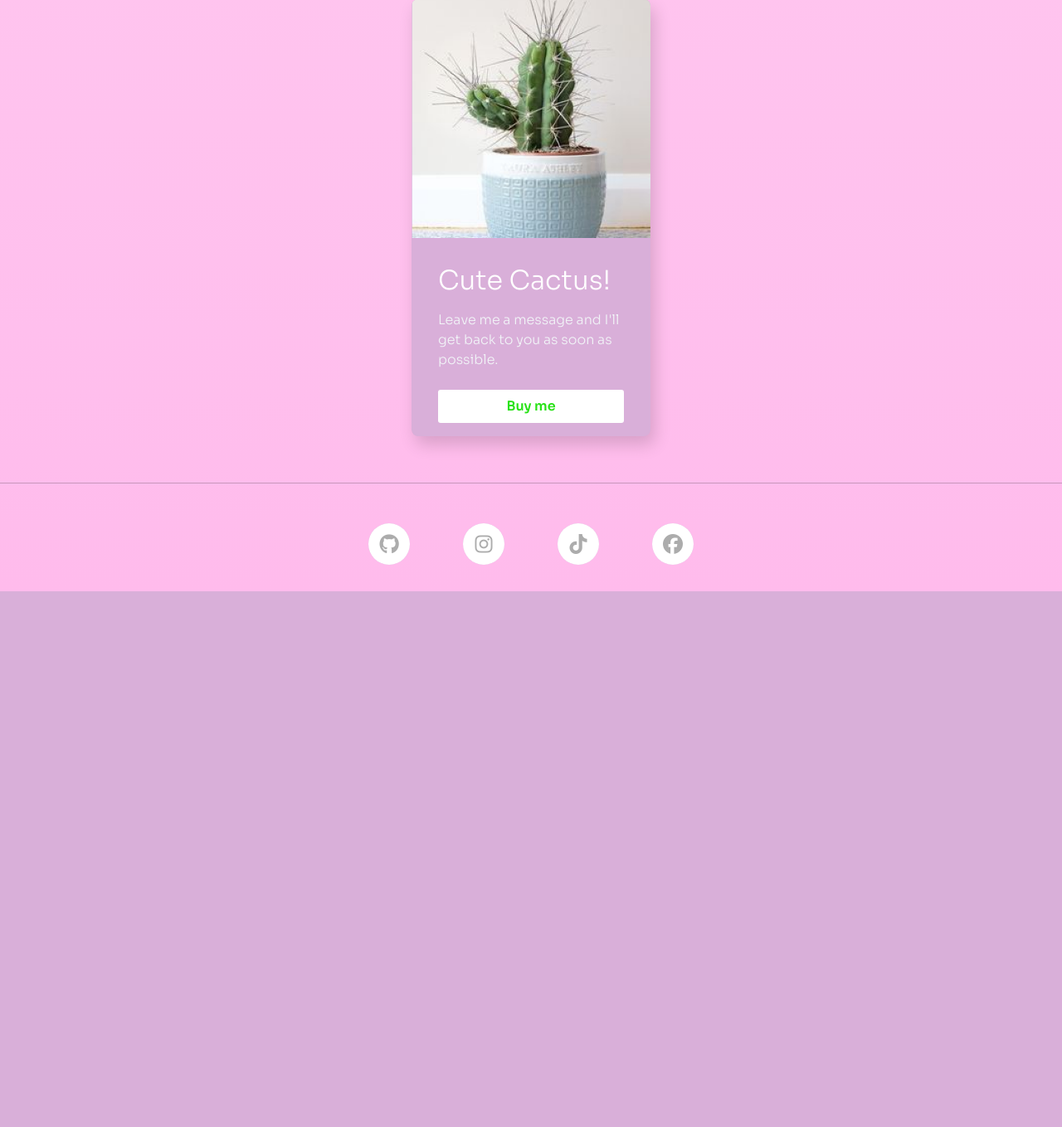
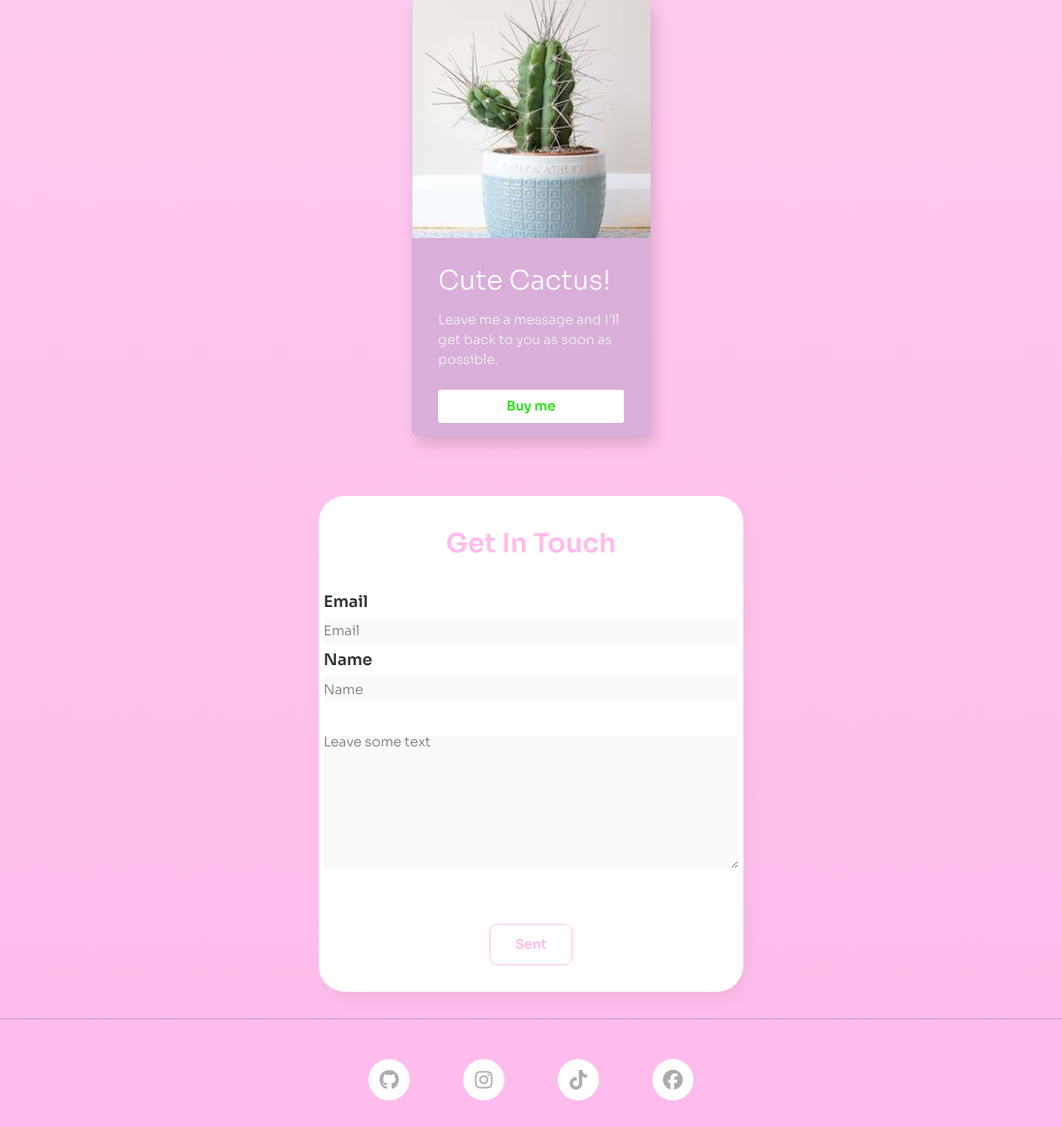
Before and after one commit to XANuN/cactus-store, a PHP site: page / in a window 1280 px wide. Shown: the part 4733-6092 px from the top of the page at 83% size. Before the commit the page ends 5446 px from the top, so only its background shows below. Run offline with PHP 8.4, Linux system fonts and the light colour scheme; some libraries are stand-ins or nearby versions.

Commit message:
add form

```diff
--- a/index.html
+++ b/index.html
@@ -318,6 +318,31 @@
         </article>
     </div>
 
+    <!-- form-section -->
+
+    <form action="post" class="main-form" data-netlify>
+        <div class="main-section">
+            <div class="header">
+                <h5>Get In Touch</h5>
+            </div>
+            <div class="input-body">
+                <div class="email">
+                    <label>Email</label>
+                    <input type="email" name="email" id="email" placeholder="Email">
+                </div>
+                <div class="name">
+                    <label for="name">Name</label>
+                    <input type="text" name="name" id="name" placeholder="Name">
+                </div>
+                <textarea name="txt-area" id="txt-area" cols="35" rows="10" placeholder="Leave some text"></textarea>
+            </div>
+            <div class="button-section">
+                <input type="submit" value="Sent">
+            </div>
+        </div>
+
+    </form>
+
 
     <!-- footer-section -->
     <div class="footer-section">
--- a/style.css
+++ b/style.css
@@ -137,6 +137,109 @@ figure .article-image {
 }
 
 
+/* form-section */
+
+.main-form {
+    display: flex;
+    flex-direction: column;
+    align-items: center;
+    max-width: 40%;
+    border-radius: 2rem;
+    margin: 2rem auto;
+    background-color: rgb(255, 255, 255);
+    box-shadow: 5px 10px 20px rgba(0, 0, 0, 0.048);
+}
+
+.main-form .main-section {
+    max-width: 500px;
+    overflow: hidden;
+    line-height: 100%;
+    /* background-color: rgb(65, 65, 65); */
+}
+
+.main-form .header {
+    display: inline-block;
+    width: 100%;
+    height: 50px;
+    text-align: center;
+    overflow: hidden;
+    margin: 2rem 0rem 2rem 0rem;
+    /* background-color: #da448f; */
+}
+
+.main-form .header h5 {
+    box-sizing: border-box;
+    display: inline-block;
+    line-height: 50px;
+    font-size: 2rem;
+    font-weight: 600;
+    padding: 0rem 2rem;
+    margin: 0rem;
+    color: #FFBBEC;
+    /* background-color: #666666; */
+}
+
+.main-form .main-section .input-body {
+    display: inline-block;
+    width: 100%;
+    /* background-color: #FFBBEC; */
+}
+
+.main-form .main-section .input-body label {
+    margin: .2rem auto;
+    color: #333;
+    font-size: 1.2rem;
+    font-weight: 600;
+}
+
+.main-form .main-section .input-body input {
+    box-sizing: border-box;
+    display: inline-block;
+    background-color: rgba(235, 235, 235, 0.26);
+    width: 100%;
+    height: 20px;
+    border: none;
+    padding: 1rem 0;
+    margin: .5rem auto;
+}
+
+.main-form .main-section .input-body textarea {
+    display: block;
+    color: #333;
+    background-color: rgba(235, 235, 235, 0.26);
+    margin: 2rem 0rem;
+    width: 100%;
+    height: 100%;
+    border: none;
+}
+
+.main-form .main-section .button-section {
+    display: inline-block;
+    width: 100%;
+    height: 100%;
+}
+
+.main-form .main-section .button-section input[type='submit'] {
+    display: block;
+    margin: 2rem auto;
+    padding: 1rem .2rem;
+    font-size: 1rem;
+    font-weight: 600;
+    width: 20%;
+    border-radius: 10px;
+    border: 1px solid #FFBBEC;
+    line-height: 100%;
+    background-color: #fff;
+    color: #FFBBEC;
+    transition: all .3s ease-in-out;
+}
+
+.main-form .main-section .button-section input[type='submit']:hover {
+    background-color: #FFBBEC;
+    color: #ffffff;
+}
+
+
 /* footer section*/
 
 .footer {
```
Also changed, not shown: other parts of style.css (+53 -0 lines), package-lock.json.
